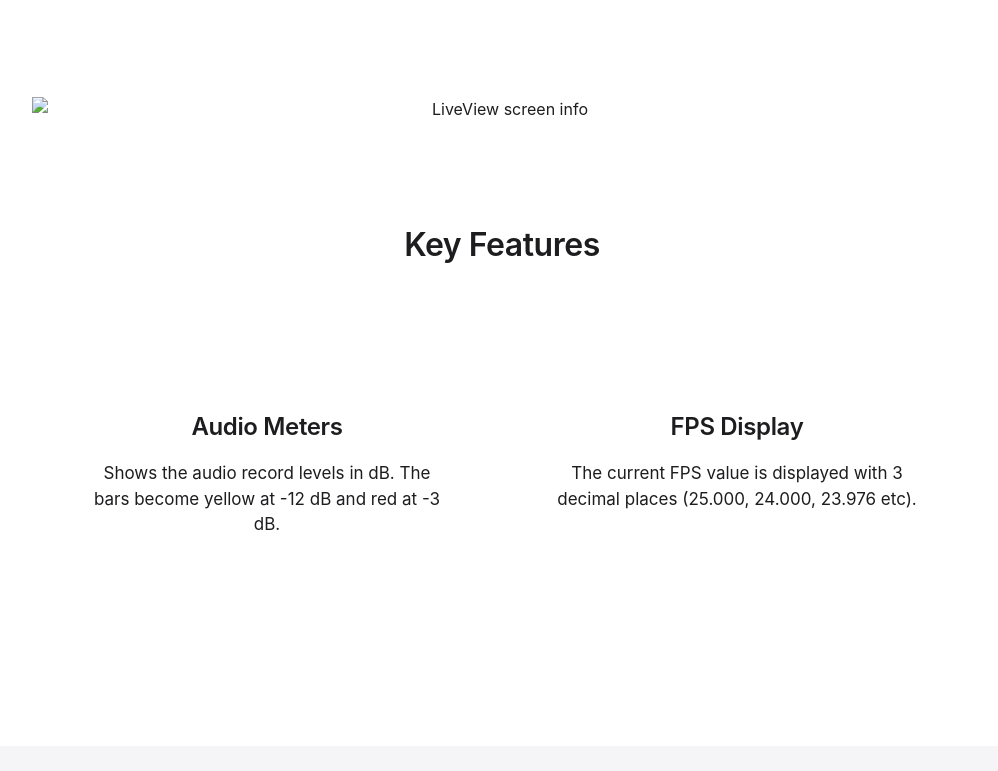
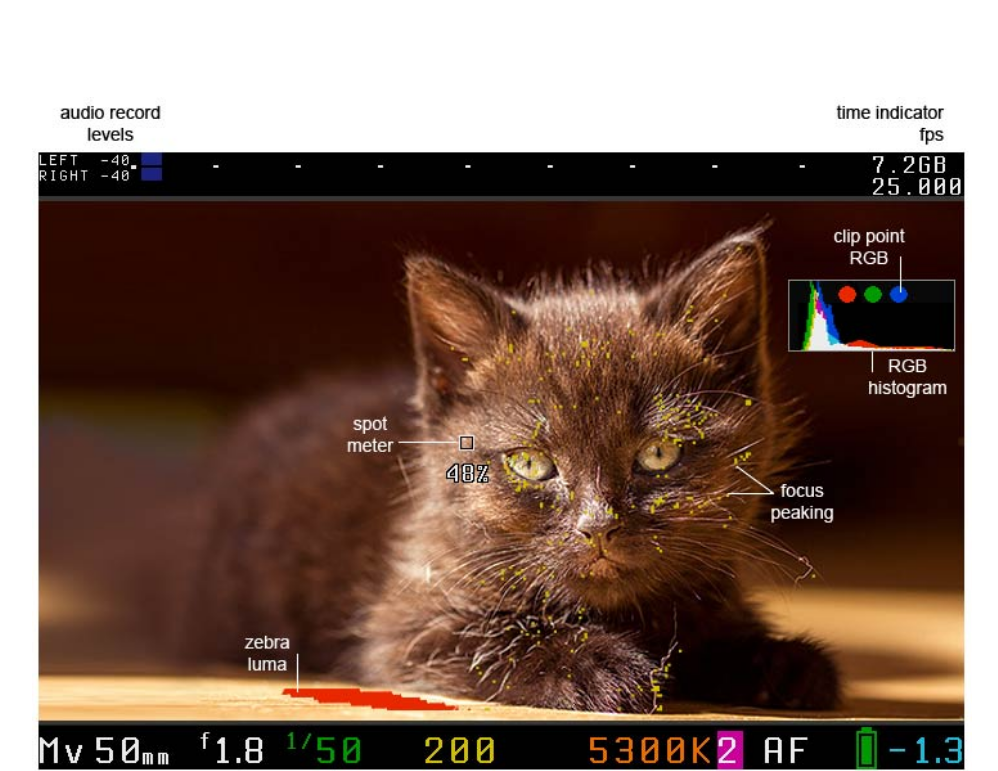
Before and after one commit to oceanic55/connectocean, a plain HTML site: page ML/index.html in a window 1280 px wide. Shown: the part 2557-3328 px from the top of the page, without its empty margins (138-1136 px from the left). Drawn offline with Linux system fonts and the light colour scheme; the site is published under a folder, as on GitHub Pages, so addresses that start at the root find nothing.

Commit message:
Update index.html

```diff
--- a/ML/index.html
+++ b/ML/index.html
@@ -67,7 +67,7 @@
                     <p>Magic Lantern uses the available screen space to display operational information in a clear and practical manner. The image shows a screenshot with commonly used ML features enabled.</p>
 
                     <div class="section-image-container">
-                        <img src="/_media/beertje6.jpg" alt="LiveView screen info" class="section-image" />
+                        <img src="_media/beertje6.jpg" alt="LiveView screen info" class="section-image" />
                     </div>
 
                     <h3>Key Features</h3>
```
